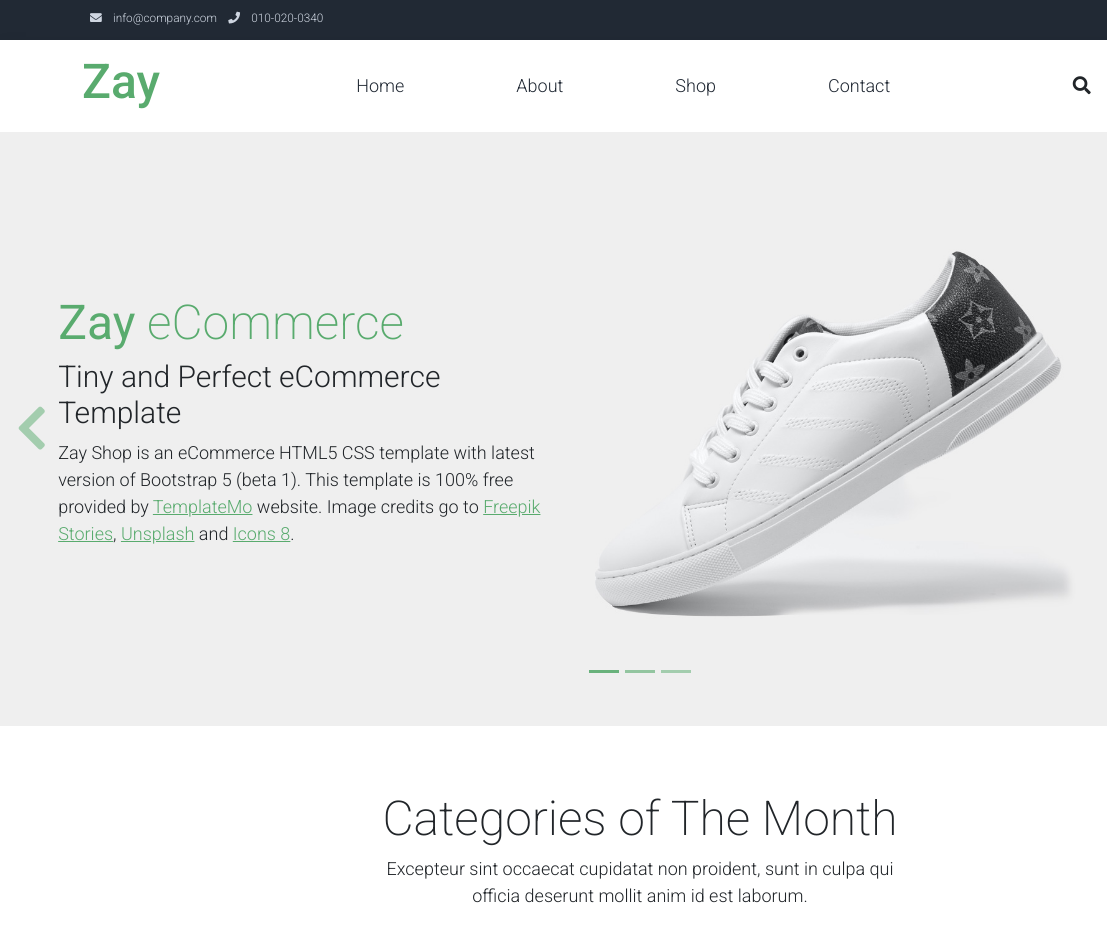
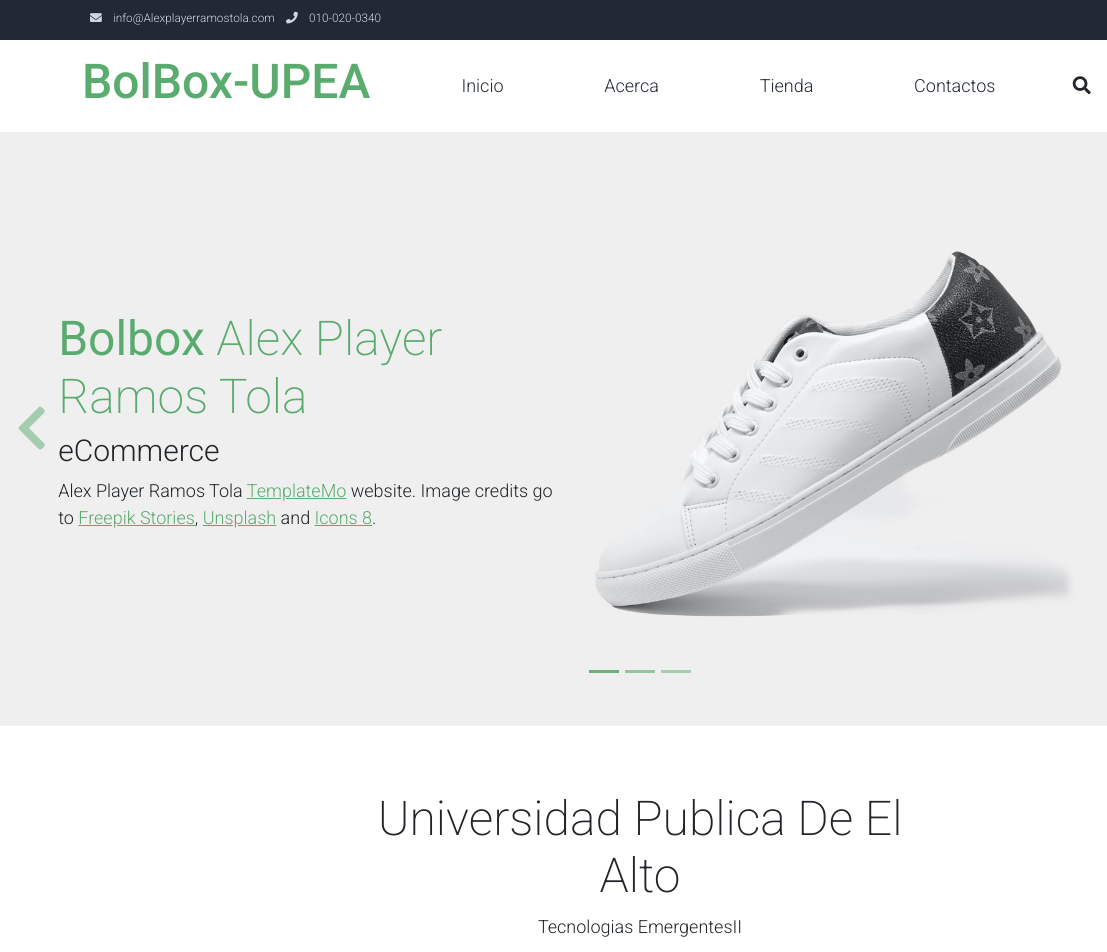
Before and after one commit to alex547086524/Parcial1, a plain HTML site: page index.html in a window 1280 px wide. Shown: the top 952 px of the page, 0-1107 px from the left. Drawn offline with Linux system fonts and the light colour scheme.

Commit message:
Version Personalizada

```diff
--- a/index.html
+++ b/index.html
@@ -2,7 +2,7 @@
 <html lang="en">
 
 <head>
-    <title>Zay Shop eCommerce HTML CSS Template</title>
+    <title>Tienda Virtual BolBox</title>
     <meta charset="utf-8">
     <meta name="viewport" content="width=device-width, initial-scale=1">
 
@@ -32,7 +32,7 @@ https://templatemo.com/tm-559-zay-shop
             <div class="w-100 d-flex justify-content-between">
                 <div>
                     <i class="fa fa-envelope mx-2"></i>
-                    <a class="navbar-sm-brand text-light text-decoration-none" href="mailto:info@company.com">info@company.com</a>
+                    <a class="navbar-sm-brand text-light text-decoration-none" href="mailto:info@company.com">info@Alexplayerramostola.com</a>
                     <i class="fa fa-phone mx-2"></i>
                     <a class="navbar-sm-brand text-light text-decoration-none" href="tel:010-020-0340">010-020-0340</a>
                 </div>
@@ -53,7 +53,7 @@ https://templatemo.com/tm-559-zay-shop
         <div class="container d-flex justify-content-between align-items-center">
 
             <a class="navbar-brand text-success logo h1 align-self-center" href="index.html">
-                Zay
+                BolBox-UPEA
             </a>
 
             <button class="navbar-toggler border-0" type="button" data-bs-toggle="collapse" data-bs-target="#templatemo_main_nav" aria-controls="navbarSupportedContent" aria-expanded="false" aria-label="Toggle navigation">
@@ -64,16 +64,16 @@ https://templatemo.com/tm-559-zay-shop
                 <div class="flex-fill">
                     <ul class="nav navbar-nav d-flex justify-content-between mx-lg-auto">
                         <li class="nav-item">
-                            <a class="nav-link" href="index.html">Home</a>
+                            <a class="nav-link" href="index.html">Inicio</a>
                         </li>
                         <li class="nav-item">
-                            <a class="nav-link" href="about.html">About</a>
+                            <a class="nav-link" href="about.html">Acerca</a>
                         </li>
                         <li class="nav-item">
-                            <a class="nav-link" href="shop.html">Shop</a>
+                            <a class="nav-link" href="shop.html">Tienda</a>
                         </li>
                         <li class="nav-item">
-                            <a class="nav-link" href="contact.html">Contact</a>
+                            <a class="nav-link" href="contact.html">Contactos</a>
                         </li>
                     </ul>
                 </div>
@@ -139,11 +139,10 @@ https://templatemo.com/tm-559-zay-shop
                         </div>
                         <div class="col-lg-6 mb-0 d-flex align-items-center">
                             <div class="text-align-left align-self-center">
-                                <h1 class="h1 text-success"><b>Zay</b> eCommerce</h1>
-                                <h3 class="h2">Tiny and Perfect eCommerce Template</h3>
+                                <h1 class="h1 text-success"><b>Bolbox</b> Alex Player Ramos Tola</h1>
+                                <h3 class="h2">eCommerce </h3>
                                 <p>
-                                    Zay Shop is an eCommerce HTML5 CSS template with latest version of Bootstrap 5 (beta 1).
-                                    This template is 100% free provided by <a rel="sponsored" class="text-success" href="https://templatemo.com" target="_blank">TemplateMo</a> website.
+                                    Alex Player Ramos Tola <a rel="sponsored" class="text-success" href="https://templatemo.com" target="_blank">TemplateMo</a> website.
                                     Image credits go to <a rel="sponsored" class="text-success" href="https://stories.freepik.com/" target="_blank">Freepik Stories</a>,
                                     <a rel="sponsored" class="text-success" href="https://unsplash.com/" target="_blank">Unsplash</a> and
                                     <a rel="sponsored" class="text-success" href="https://icons8.com/" target="_blank">Icons 8</a>.
@@ -161,11 +160,11 @@ https://templatemo.com/tm-559-zay-shop
                         </div>
                         <div class="col-lg-6 mb-0 d-flex align-items-center">
                             <div class="text-align-left">
-                                <h1 class="h1">Proident occaecat</h1>
-                                <h3 class="h2">Aliquip ex ea commodo consequat</h3>
+                                <h1 class="h1">Alex Player Ramos Tola</h1>
+                                <h3 class="h2">Primer Parcial</h3>
                                 <p>
-                                    You are permitted to use this Zay CSS template for your commercial websites.
-                                    You are <strong>not permitted</strong> to re-distribute the template ZIP file in any kind of template collection websites.
+                                    Universidad Publica de El Alto
+                                    You are <strong>Tecnologia Emergentes II</strong> Ingenieria de Sistemas.
                                 </p>
                             </div>
                         </div>
@@ -206,10 +205,9 @@ https://templatemo.com/tm-559-zay-shop
     <section class="container py-5">
         <div class="row text-center pt-3">
             <div class="col-lg-6 m-auto">
-                <h1 class="h1">Categories of The Month</h1>
+                <h1 class="h1">Universidad Publica De El Alto</h1>
                 <p>
-                    Excepteur sint occaecat cupidatat non proident, sunt in culpa qui officia
-                    deserunt mollit anim id est laborum.
+                    Tecnologias EmergentesII
                 </p>
             </div>
         </div>
```
Also changed, not shown: about.html (+2 -5 lines), contact.html (+2 -3 lines).
